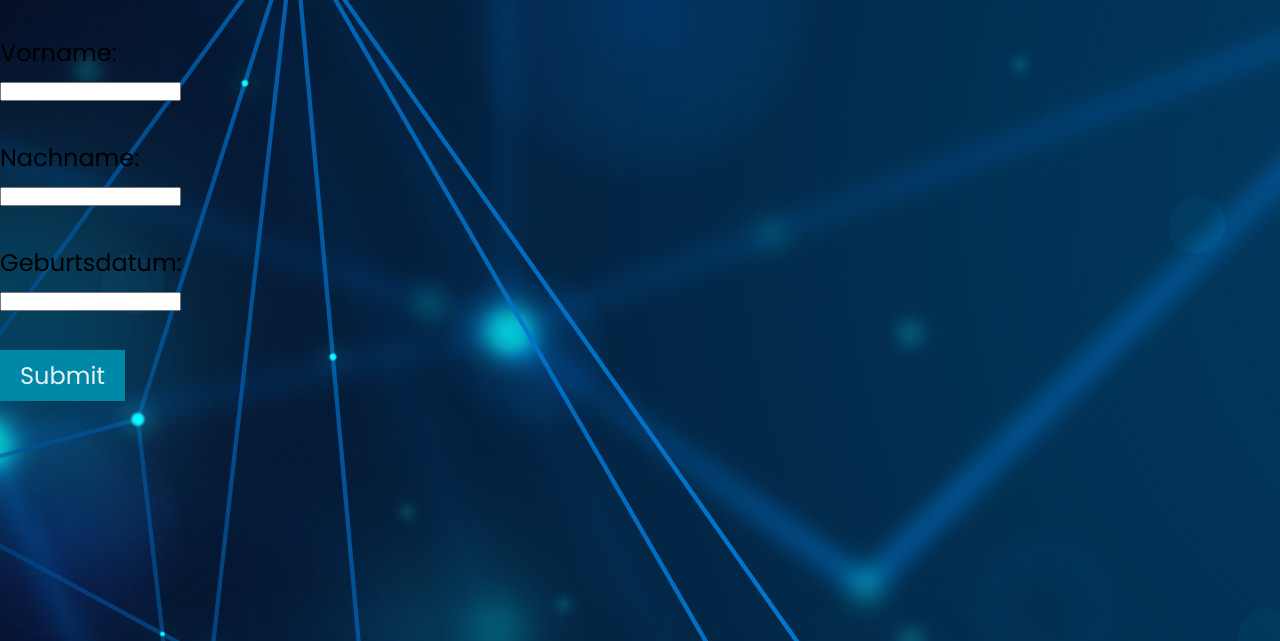
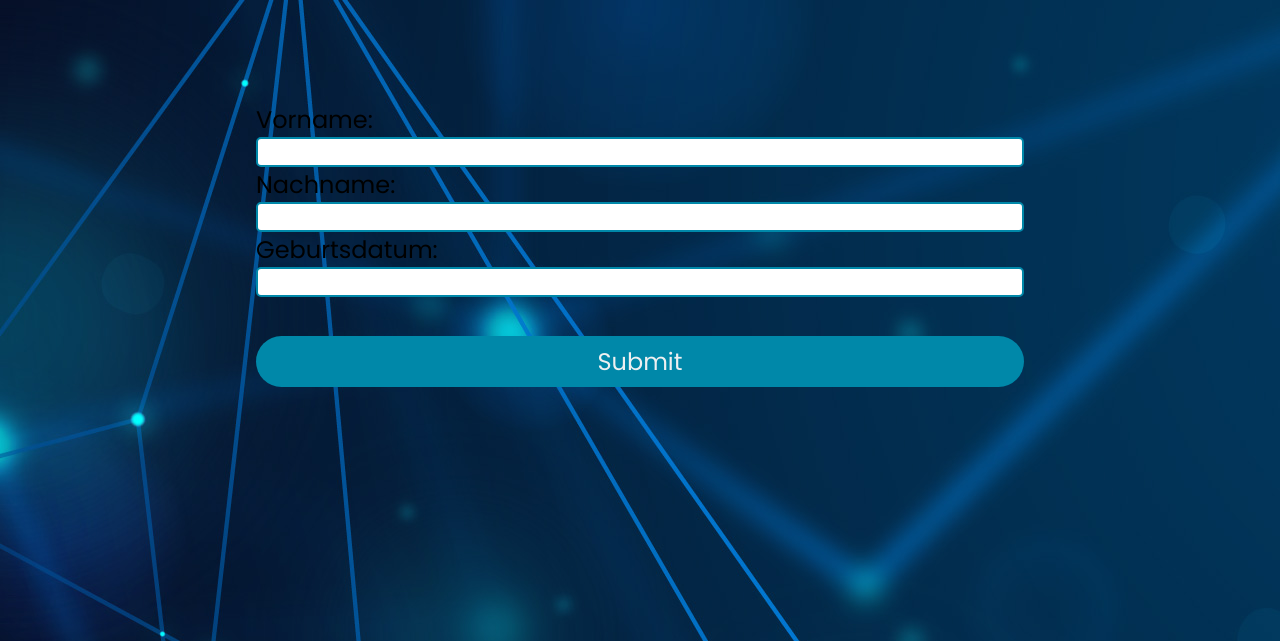
Before and after one commit to DankoRother/Medium_Hot, a PHP site: page /newContent.php in a window 1280 px wide. Shown: the top 641 px of the page. Run offline with PHP 8.4, Linux system fonts and the light colour scheme.

Commit message:
login changes

```diff
--- a/CSS/login.css
+++ b/CSS/login.css
@@ -9,7 +9,7 @@
 body {
     background-image: url(CSS_Bilder/loginback.jpg)
 }
-/*
+
 table {
     width: 100%;
     border-collapse: collapse;
@@ -23,14 +23,14 @@ table {
 td {
     text-align: center;
     width: 33%;
-    /*background-color: antiquewhite;
+    background-color: antiquewhite;
 }
 td.center {
     align-content: right;
     width: 33%;
-    /* background-color: aqua;
+    background-color: aqua;
 }
-*/
+
 h1 {
     text-align: center;
     font-family: "Poppins", sans-serif;
@@ -50,6 +50,7 @@ container.flex {
 }
 
 div.roundedcorners {
+
     box-sizing: border-box;
     width: 20%;
     background-color: white;
@@ -103,7 +104,7 @@ form input[type=text].input3 {
     order: 2;
 }
 
-input[type=submit].registration {
+button.first {
     background-color: #0088a9;
     border: none;
     color: #edf0f1;
@@ -111,19 +112,30 @@ input[type=submit].registration {
     font-family: "Poppins";
     font-size: 24px;
     cursor: pointer;
+    border-radius: 50px;
+    margin-top: 5%;
 }
 
-button.registrationbutton {
-    text-align: center;
+input[type=submit].final {
     background-color: #0088a9;
     border: none;
-    margin-top: 10%;
     color: #edf0f1;
     padding: 8px 20px;
     font-family: "Poppins";
     font-size: 24px;
     cursor: pointer;
-    border-radius: 5px;
-    align-self: center;
-    order: 1;
+    border-radius: 50px;
+    margin-top: 5%;
 }
+button.first:disabled {
+    background-color: #7ea2ab;
+    border: none;
+    color: #edf0f1;
+    padding: 8px 20px;
+    font-family: "Poppins";
+    font-size: 24px;
+    cursor: pointer;
+    border-radius: 50px;
+    margin-top: 5%;
+    cursor: not-allowed;
+}
--- a/newContent.php
+++ b/newContent.php
@@ -7,21 +7,29 @@
     <meta name="viewport" content="width=device-width, initial-scale=1">
     <link rel="stylesheet" href="CSS/login.css">
 </head>
-<?php
-// This is a simple example; you can include dynamic content based on your requirements
-echo "<tr>
-<td></td>
-<td>
-<form action="."login.php"." method="."post".">
-    <br>
-    Vorname:<br><input type="."text"." name="."vorname1"."><br><br>
-    Nachname:<br><input type="."text"." name="."nachname1"."><br><br>
-    Geburtsdatum:<br><input type="."text"." name="."geburtsdatum"."><br><br>
-    <input class="."registration "."type="."submit".">
+<form action="login.php" method="post">
+    <container class="flex">
+            <input class="input1" type="text" id="vorname" name="vorname">
+            <label class="label1" for="vorname">Vorname:</label>
+            <input class="input2"  type="text" id="nachname" name="nachname">
+            <label class="label2" for="nachname">Nachname:</label>
+            <input class="input3"  type="text" id="geburtsdatum" name="geburtsdatum">
+            <label class="label3" for="geburtsdatum">Geburtsdatum:</label>
+            <input type="submit" name="submit" value="Submit" class="final">
+    </container>
     <br>
 </form>
-</td>
-<td></td>
-</tr>";
+
+<?php
+if ($_SERVER["REQUEST_METHOD"] == "POST") {
+    // Get form data
+    $username = isset($_POST['username']) ? $_POST['username'] : '';
+    $email = isset($_POST['email']) ? $_POST['email'] : '';
+    $passwort = isset($_POST['passwort']) ? $_POST['passwort'] : '';
+
+    // Now you can use $username, $email, and $passwort as needed
+    // For example, you can echo them:
+    echo "Username: $username, Email: $email, Passwort: $passwort";
+}
 ?>
 </html>
```
Also changed, not shown: login.php (+6 -24 lines), script.js (+22 -8 lines), Bilder/pexels-dmitry-zvolskiy-1637859.jpg (added).
